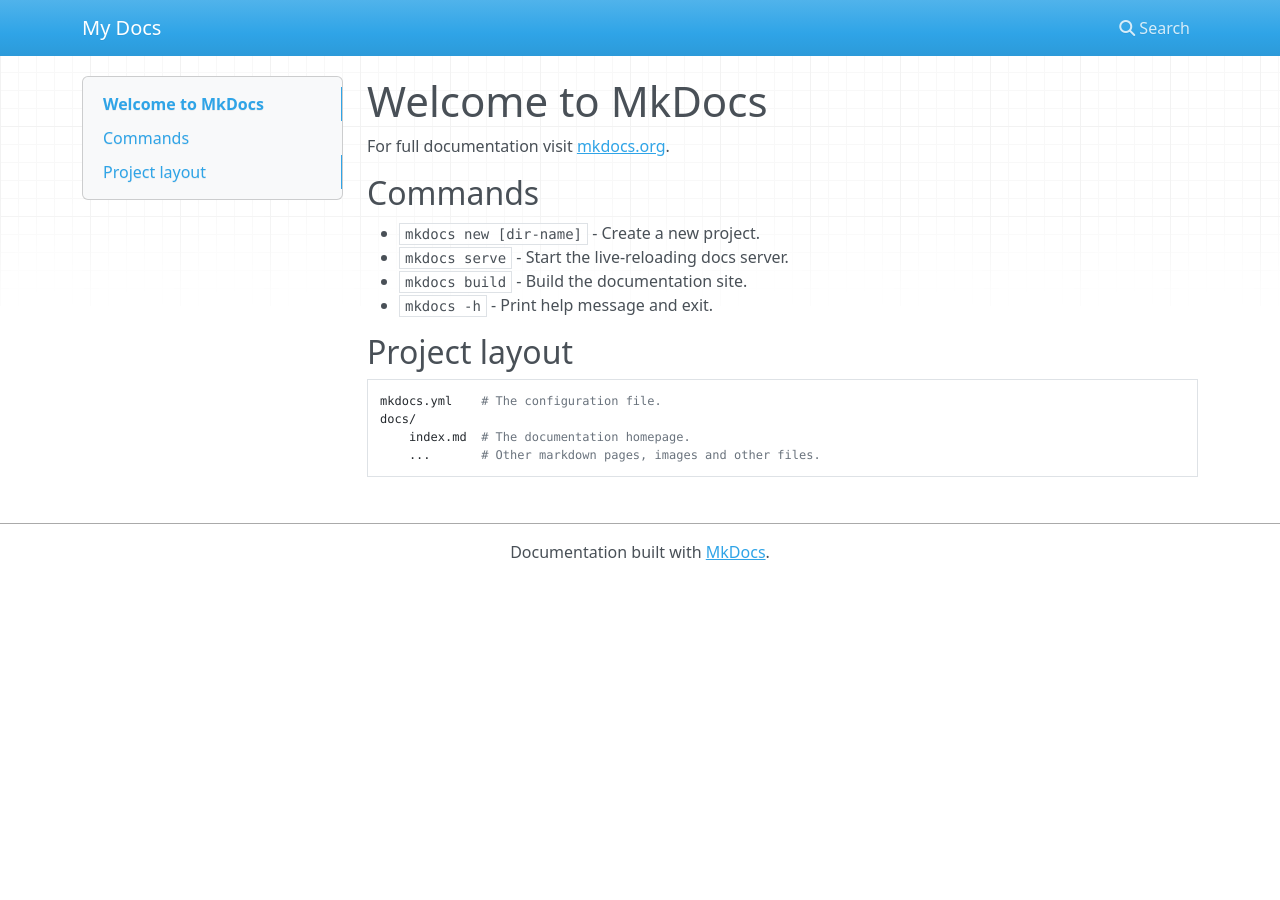
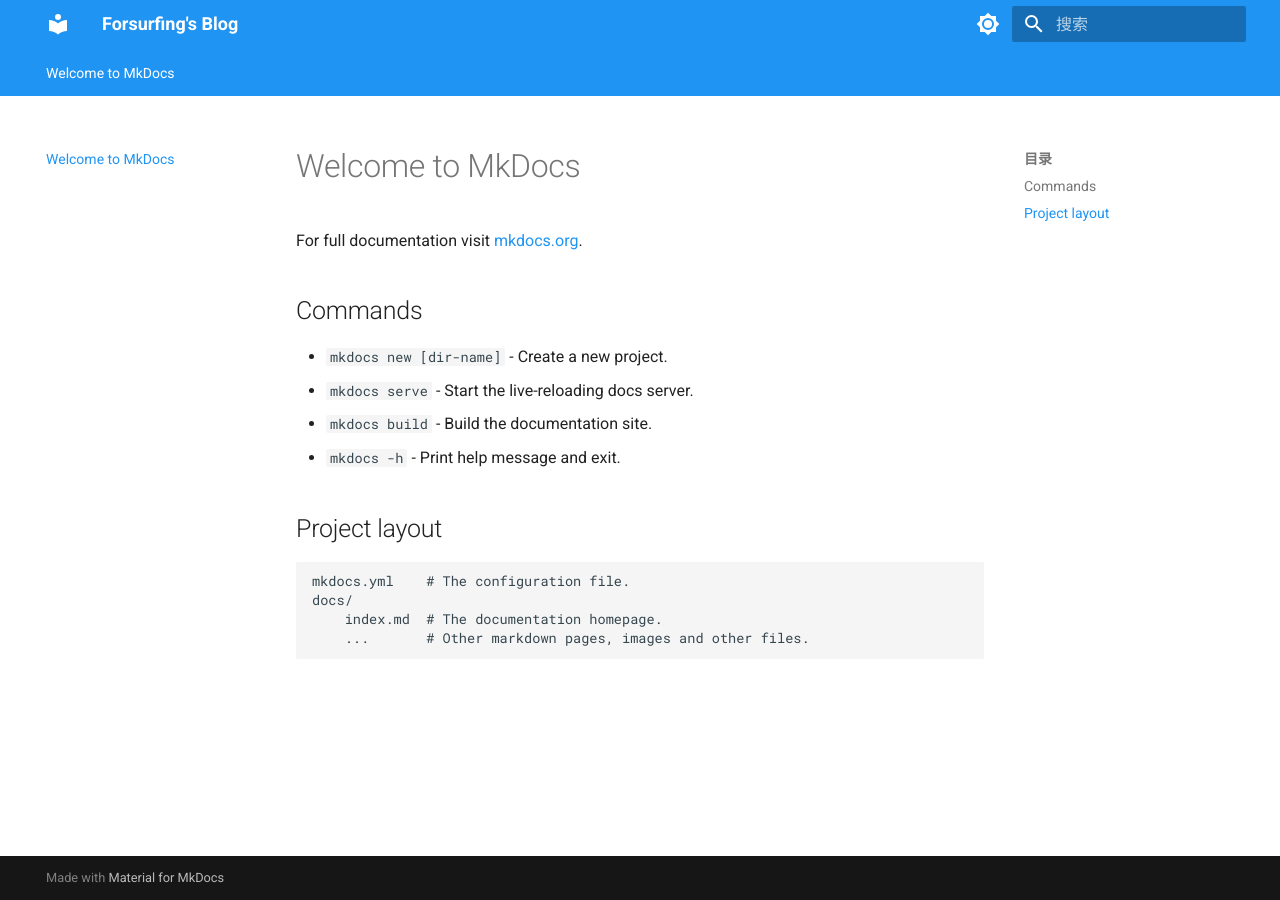
Before and after one commit to forsurfing/forsurfing.github.io, an MkDocs documentation site: the page built from docs/index.md, in a window 1280 px wide. Built offline with MkDocs 1.6.1 and Material for MkDocs 9.7.7, drawn with Linux system fonts in a browser that asks for light colours; nearby versions of some CDN libraries.

Commit message:
update site theme and features

```diff
--- a/mkdocs.yml
+++ b/mkdocs.yml
@@ -1 +1,41 @@
-site_name: My Docs
+site_name: Forsurfing's Blog
+site_url: https://forsurfing.github.io
+theme:
+  name: material
+  language: zh
+  palette:
+    - media: "(prefers-color-scheme: light)"
+      scheme: default
+      primary: blue
+      accent: blue
+      toggle:
+        icon: material/brightness-7
+        name: 切换到深色模式
+    - media: "(prefers-color-scheme: dark)"
+      scheme: slate
+      primary: blue
+      accent: blue
+      toggle:
+        icon: material/brightness-4
+        name: 切换到浅色模式
+  features:
+    - navigation.tabs
+    - navigation.top
+    - navigation.indexes
+    - search.suggest
+    - search.highlight
+
+markdown_extensions:
+  - attr_list
+  - md_in_html
+  - pymdownx.highlight:
+      anchor_linenums: true
+  - pymdownx.superfences
+  - pymdownx.inlinehilite
+  - pymdownx.snippets
+  - pymdownx.emoji:
+      emoji_index: !!python/name:material.extensions.emoji.twemoji
+      emoji_generator: !!python/name:material.extensions.emoji.to_svg
+
+plugins:
+  - search
```
